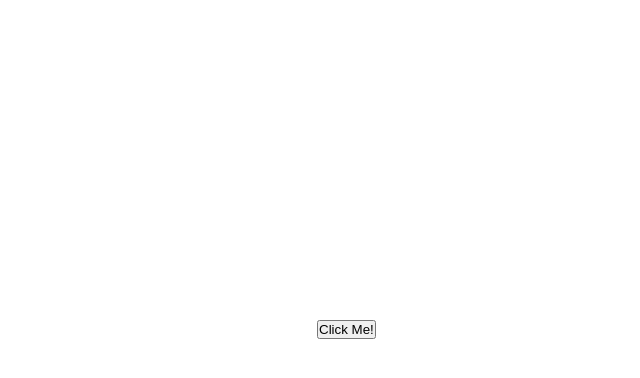
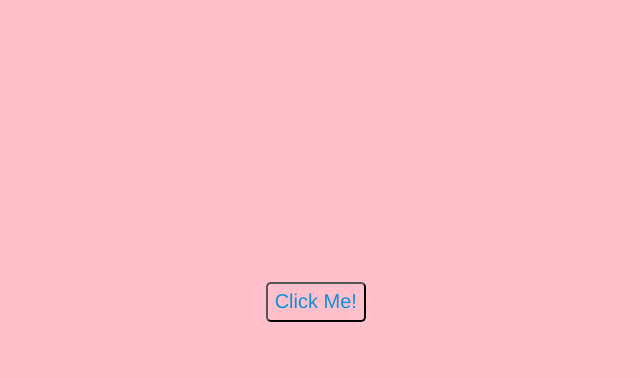
Before and after one commit to Diyorbek-Dev/change_color_background, a plain HTML site: page index.html in a window 1280 px wide. Both pictures are taken after a click on the button "Click Me!". Shown: the whole page, without its empty margins (323-963 px from the left). Drawn offline with Linux system fonts and the light colour scheme.

Commit message:
added some js code

```diff
--- a/main.js
+++ b/main.js
@@ -0,0 +1,12 @@
+const button =document.querySelector('button');
+const body = document.querySelector('body');
+const color =['blue', 'red','green', 'yellow','pink'];
+
+body.style.backgroundColor ='violet';
+button.addEventListener('click', changeColor);
+
+function changeColor() {
+const index =parseInt(Math.random() * color.length);
+body.style.backgroundColor =color[index];
+button.style.backgroundColor =color[index];
+}
--- a/style.css
+++ b/style.css
@@ -4,6 +4,17 @@
     box-sizing: border-box;
 }
 button{
-    margin-left: 50%;
-    margin-top:25%;
+    width: 100px;
+    height: 40px;
+    margin-left: 46%;
+    margin-top:22%;
+    border-radius: 5px 5px 5px 5px;
+    font-size: 20px;
+    font-family: 'Franklin Gothic Medium', 'Arial Narrow', Arial, sans-serif;
+    color: rgb(12, 143, 219);
+    background-color: violet;
+    outline: none;
 }
+button:hover{
+    background-color: black;
+}
```
